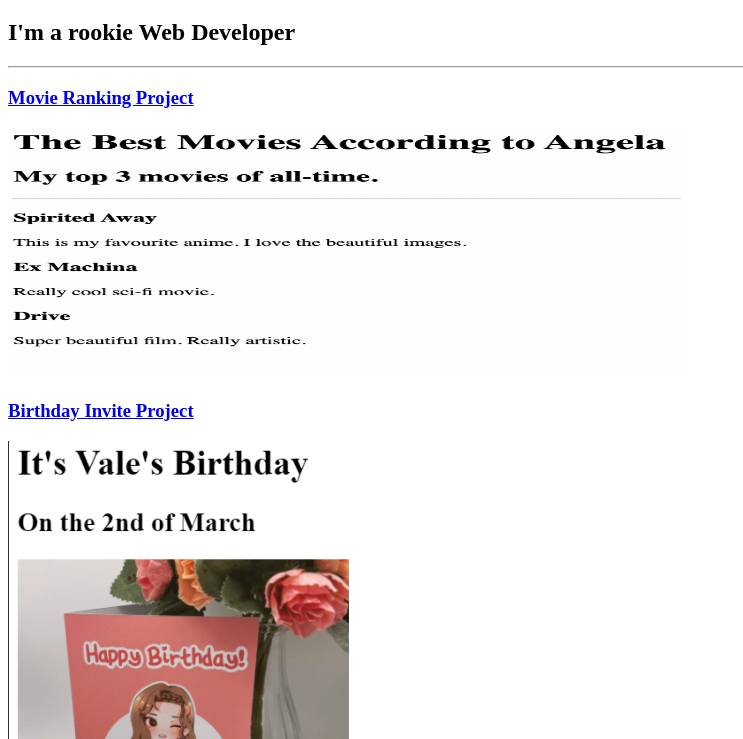
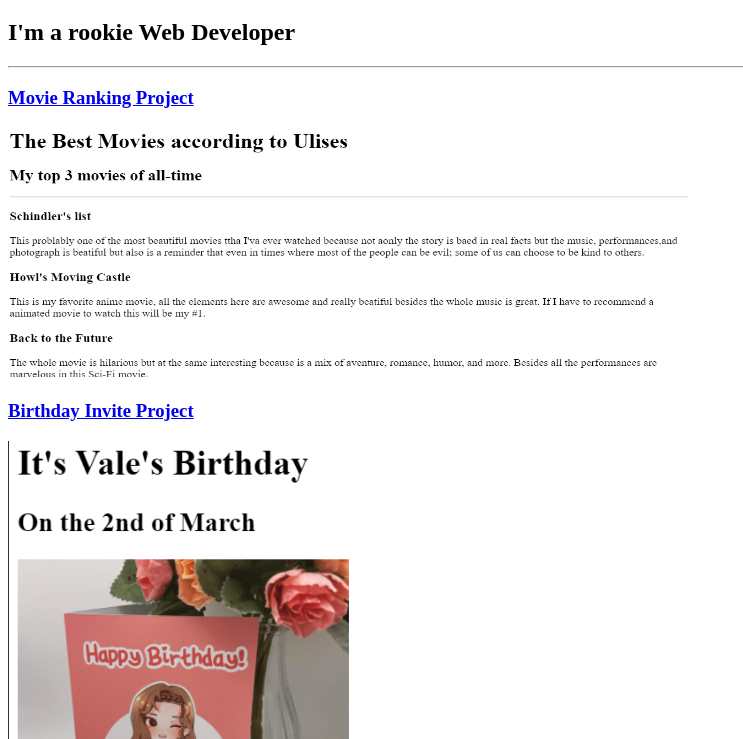
Before and after one commit to Bocho66/test-project, a plain HTML site: page index.html in a window 1280 px wide. Shown: the part 61-800 px from the top of the page, without its empty margins (0-743 px from the left). Drawn offline with Linux system fonts and the light colour scheme.

Commit message:
Update index.html

```diff
--- a/index.html
+++ b/index.html
@@ -15,7 +15,7 @@
     <h3><a href="./public/movie-ranking.html"> Movie Ranking Project</a></h3>
     <img
     class="fit-picture"
-    src="./assets/images/movie-ranking.png" width="680" height="250" />
+    src="./assets/images/My favorite movies.png" width="680" height="250" />
 
     <h3><a href="./public/birthday-invite.html">Birthday Invite Project</a></h3>
     <img
```
